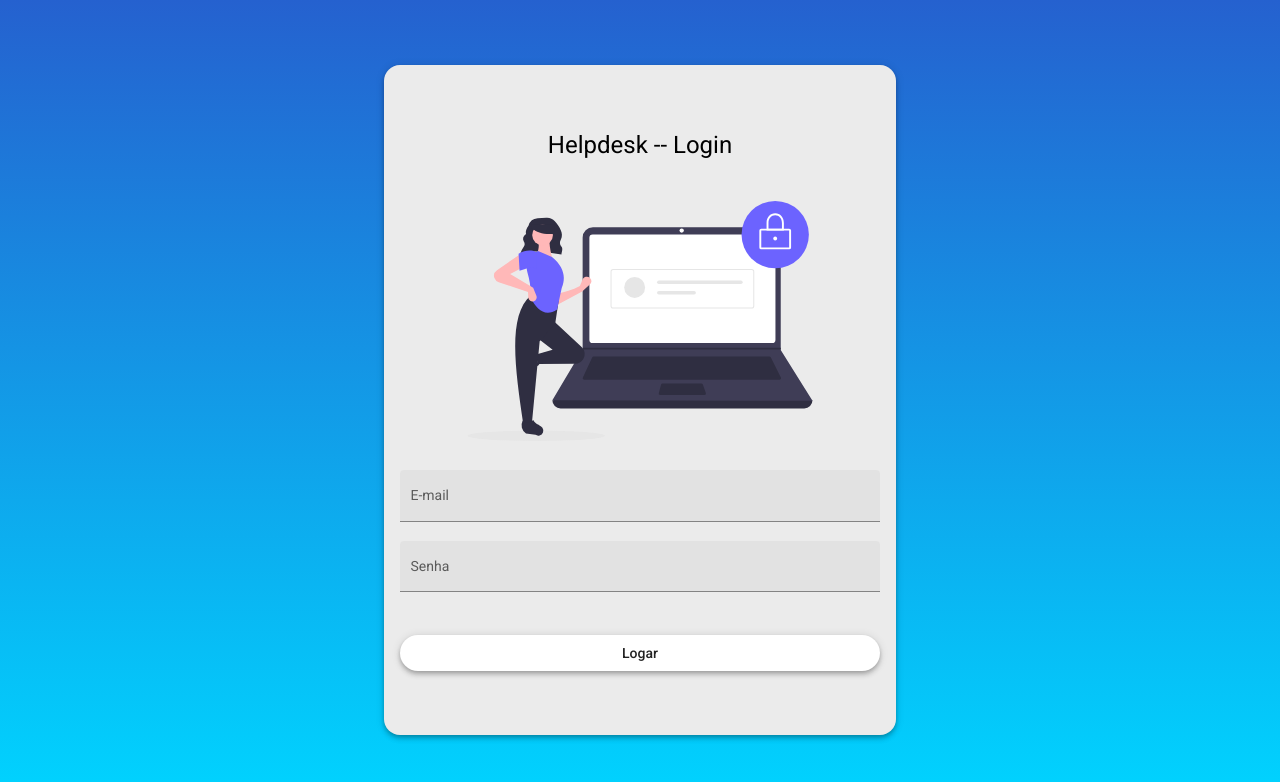
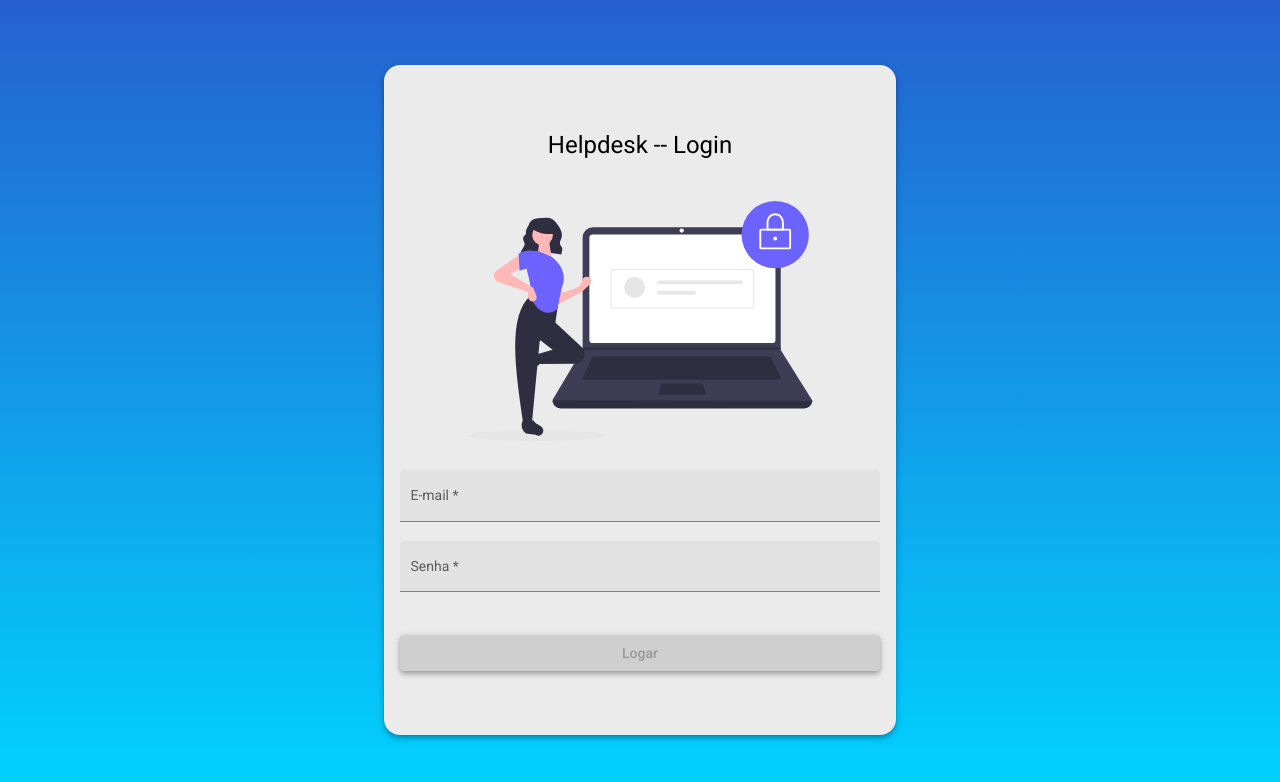
Before and after one commit to tiagofrancarita/microfrontend-helpdesk, an Angular app: page /login in a window 1280 px wide. Shown: the top 782 px of the page. Built offline with nearby package versions, Linux system fonts and the light colour scheme.

Commit message:
validacao formulario login

```diff
--- a/src/app/components/login/login.component.css
+++ b/src/app/components/login/login.component.css
@@ -31,7 +31,6 @@ h1{
     width: 100%;
     align-items: center;
     justify-content: center;
-    border-radius: 5rem;
 }
 
 button{
--- a/src/app/components/login/login.component.html
+++ b/src/app/components/login/login.component.html
@@ -6,15 +6,17 @@
 
         <mat-form-field class="full-width" appearance="fill">
           <mat-label>E-mail</mat-label>
-          <input  type="email" matInput placeholder="exemplo@email.com.br">
+          <input [formControl]="email" required
+           [(ngModel)]="creds.email" name="email" matInput placeholder="exemplo@email.com.br">
         </mat-form-field>
 
         <mat-form-field class="full-width" appearance="fill">
             <mat-label>Senha</mat-label>
-            <input  type="password" matInput placeholder="123">
+            <input [formControl]="senha" required
+             [(ngModel)]="creds.senha" name="senha"  type="password" matInput placeholder="123">
           </mat-form-field>
 
-          <button mat-flat-button class="full-width mat-elevation-z4">Logar</button>
-
+          <button [disabled]="!validaCampos()" mat-flat-button class="full-width mat-elevation-z4">Logar</button>
+            {{creds.email}}
       </form>
 </div>
--- a/src/app/components/login/login.component.ts
+++ b/src/app/components/login/login.component.ts
@@ -1,4 +1,6 @@
 import { Component, OnInit } from '@angular/core';
+import { FormControl, Validators } from '@angular/forms';
+import { Credenciais } from 'src/app/models/credenciais';
 
 @Component({
   selector: 'app-login',
@@ -7,9 +9,25 @@ import { Component, OnInit } from '@angular/core';
 })
 export class LoginComponent implements OnInit {
 
+  creds: Credenciais = {
+    email: '',
+    senha: ''
+  }
+
+  email = new FormControl(null, Validators.email);
+  senha = new FormControl(null, Validators.minLength(8));
+
+
   constructor() { }
 
   ngOnInit(): void {
   }
 
+  validaCampos(): boolean {
+    if (this.email.valid && this.senha.valid) {
+      return true;
+    }else {
+      return false;
+    }
+  }
 }
--- /dev/null
+++ b/src/app/models/credenciais.ts
@@ -0,0 +1,5 @@
+export interface Credenciais {
+email: string;
+senha: string;
+
+}
```
